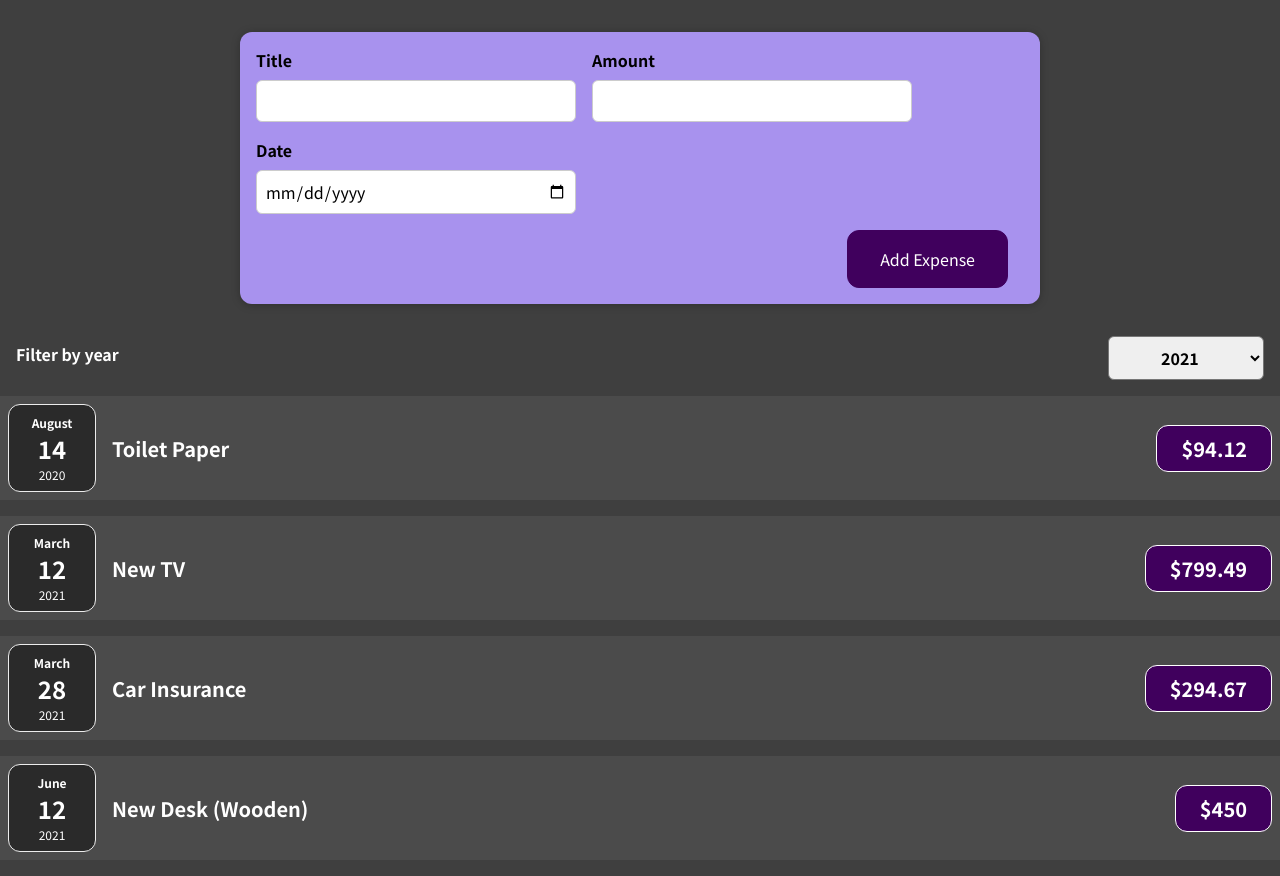
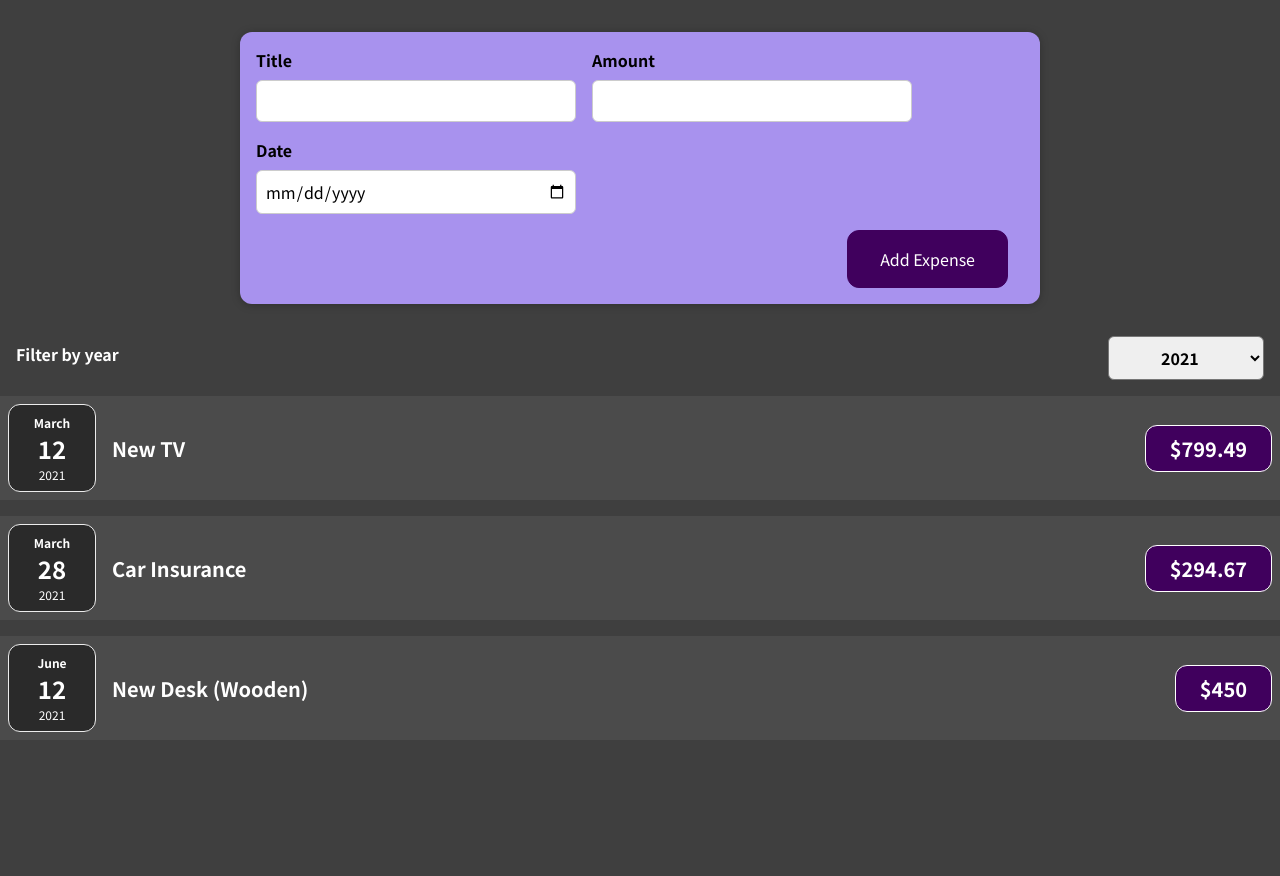
Before and after one commit to iamsomraj/Monitor-Your-Expense, a React (Create React App) app: page / in a window 1280 px wide. After the commit the page ends 800 px from the top, so only its background shows below. Built offline with nearby package versions, Linux system fonts and the light colour scheme.

Commit message:
Added Filter for Expenses

```diff
--- a/src/App.tsx
+++ b/src/App.tsx
@@ -1,7 +1,8 @@
+import { useState } from "react";
 import Expenses from "./components/Expense/Expenses";
 import NewExpense from "./components/NewExpense/NewExpense";
 
-const expenses = [
+const DUMMY_EXPENSES = [
   {
     id: "e1",
     title: "Toilet Paper",
@@ -23,17 +24,22 @@ const expenses = [
   },
 ];
 
+const App: React.FC = () => {
+  const [expenses, setExpenses] = useState(DUMMY_EXPENSES);
+
   const onAddExpenseHandler = (expenseItem: {
     id: string;
     title: string;
     amount: string;
     date: Date;
   }) => {
-  expenses.push({ ...expenseItem, amount: parseFloat(expenseItem.amount) });
-  console.log(expenses);
+    setExpenses((prevExpenses) => {
+      return [
+        { ...expenseItem, amount: parseFloat(expenseItem.amount) },
+        ...prevExpenses,
+      ];
+    });
   };
-
-const App: React.FC = () => {
   return (
     <div>
       <NewExpense onAddExpense={onAddExpenseHandler} />
--- a/src/components/Expense/Expenses.tsx
+++ b/src/components/Expense/Expenses.tsx
@@ -15,23 +15,20 @@ interface ExpensesProp {
 
 const Expenses: React.FC<ExpensesProp> = (props) => {
   const [selectedYear, setSelectedYear] = useState("2021");
+  const filteredExpenses = props.expenses.filter(
+    (expense) => expense.date.getFullYear() === parseInt(selectedYear)
+  );
 
   const yearChangeHandler = (year: string) => {
     setSelectedYear(year);
-    console.log({ year });
   };
 
   return (
     <div>
       <Card className="expenses">
         <ExpensesFilter year={selectedYear} onYearChange={yearChangeHandler} />
-        {props.expenses.map((expense) => (
-          <ExpenseItem
-            key={expense.id}
-            amount={expense.amount}
-            date={expense.date}
-            title={expense.title}
-          />
+        {filteredExpenses.map((expense) => (
+          <ExpenseItem key={expense.id} {...expense} />
         ))}
       </Card>
     </div>
```
Lines whose indentation alone changed are shown as unchanged.
